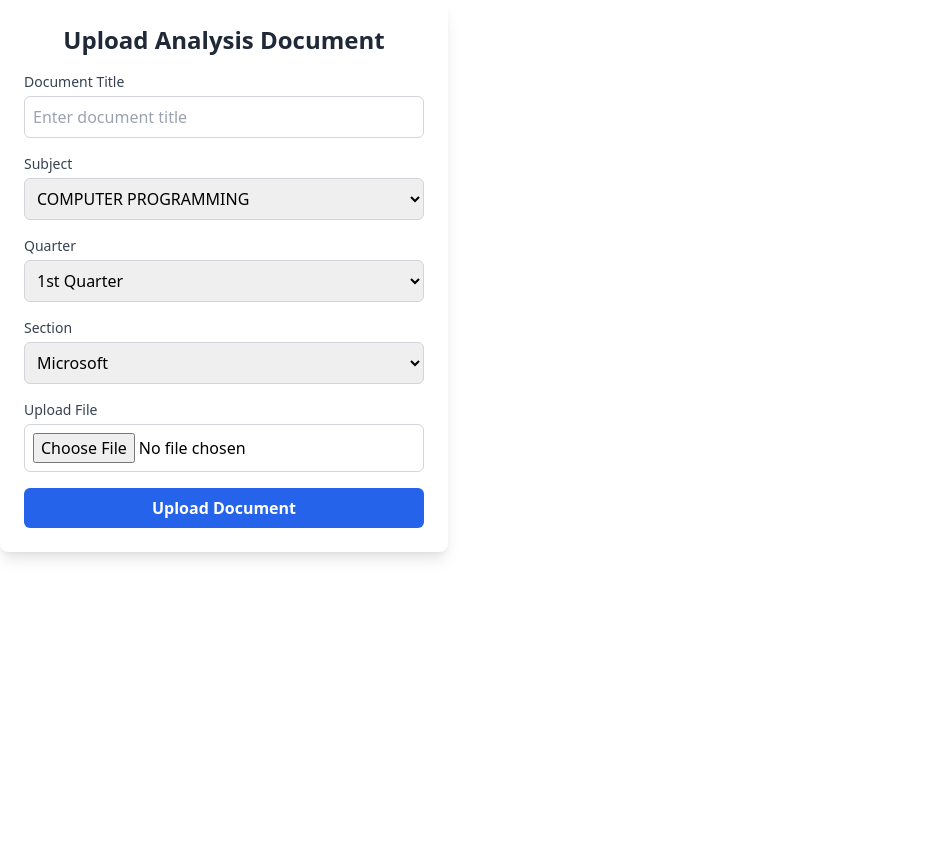
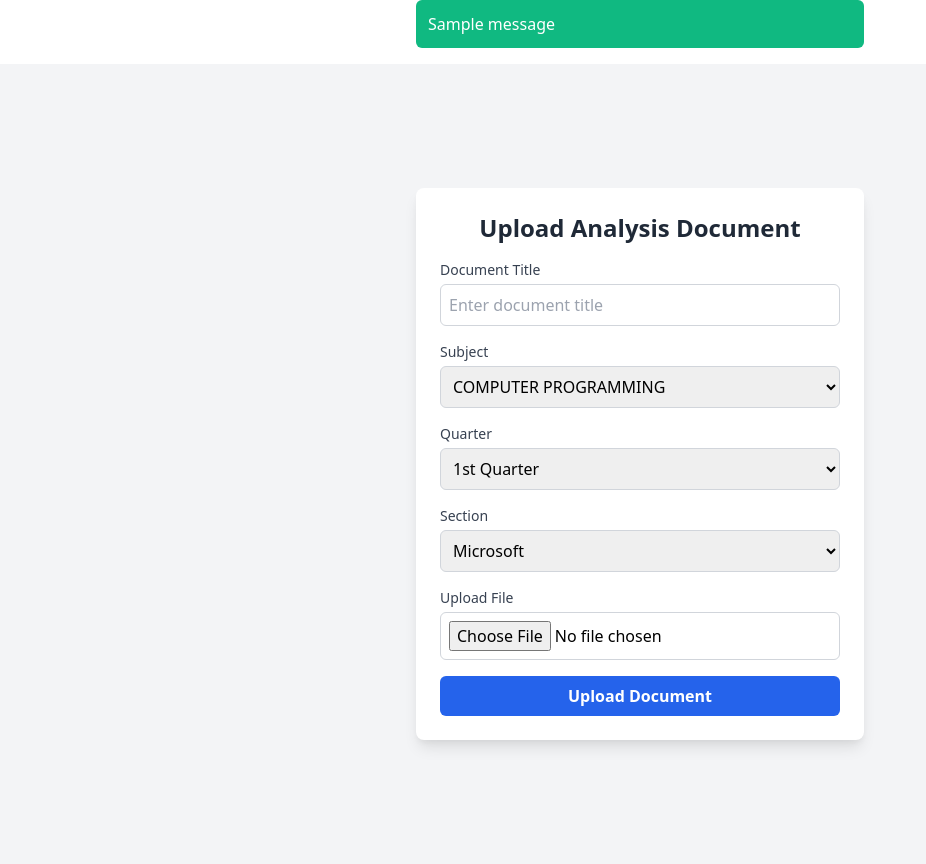
Before and after one commit to Dima-salang/esptfa-arima, a Django app: page /upload-document/ in a window 1280 px wide. Shown: the part 60-924 px from the top of the page, without its empty margins (0-926 px from the left). Before the commit the page ends 619 px from the top, so only its background shows below. Run offline with Django 5.2, Linux system fonts and the light colour scheme; a user stored in the database is signed in; data comes from the database, SQL or seed files in the repository; both versions use the stored data as it was after the commit; tables that the repository leaves empty hold one stand-in row (values such as "Sample post"); one stand-in notice (Sample message) is shown.

Commit message:
add: validation on upload document form

```diff
--- a/esptfa-arima/Authentication/models.py
+++ b/esptfa-arima/Authentication/models.py
@@ -8,4 +8,4 @@ class Teacher(models.Model):
     user_id = models.OneToOneField(User, on_delete=models.CASCADE)
 
     def __str__(self):
-        return self.user.get_full_name() or self.user.username
+        return self.user_id.get_full_name() or self.user_id.username
--- a/esptfa-arima/Test_Management/admin.py
+++ b/esptfa-arima/Test_Management/admin.py
@@ -1,10 +1,12 @@
 from django.contrib import admin
 
 # Register your models here.
-from .models import Section, Student, AnalysisDocument, FormativeAssessmentScore, PredictedScore
+from .models import Section, Student, AnalysisDocument, FormativeAssessmentScore, PredictedScore,Subject, Quarter
 
 admin.site.register(Section)
 admin.site.register(Student)
 admin.site.register(AnalysisDocument)
 admin.site.register(FormativeAssessmentScore)
 admin.site.register(PredictedScore)
+admin.site.register(Subject)
+admin.site.register(Quarter)
--- a/esptfa-arima/Test_Management/forms.py
+++ b/esptfa-arima/Test_Management/forms.py
@@ -1,5 +1,7 @@
 from django import forms
 from .models import AnalysisDocument
+from django.contrib import messages
+import os
 
 
 class AnalysisDocumentForm(forms.ModelForm):
@@ -7,3 +9,37 @@ class AnalysisDocumentForm(forms.ModelForm):
         model = AnalysisDocument
         fields = ['analysis_doc_title',
                   'analysis_doc', 'section_id', 'quarter', 'subject']
+
+    def clean(self):
+        cleaned_data = super().clean()
+
+        return cleaned_data
+
+
+    def clean_analysis_doc(self):
+        file = self.cleaned_data.get("analysis_doc")
+
+        if file:
+            allowed_extensions = [".csv", ".xls", ".xlsx"]
+            ext = os.path.splitext(file.name)[1].lower()
+
+            if ext not in allowed_extensions:
+                raise forms.ValidationError(
+                    "Invalid file format. Please upload a CSV or Excel file.")
+
+            # (Optional) MIME type validation for extra security
+            allowed_types = [
+                "text/csv",
+                "application/vnd.ms-excel",
+                "application/vnd.openxmlformats-officedocument.spreadsheetml.sheet",
+            ]
+            if file.content_type not in allowed_types:
+                raise forms.ValidationError(
+                    "Invalid file type. Only CSV and Excel files are allowed.")
+
+            # Validate file size (Max: 5MB)
+            max_size = 5 * 1024 * 1024  # 5MB
+            if file.size > max_size:
+                raise forms.ValidationError("File size must be under 5MB.")
+
+        return file
--- a/esptfa-arima/Test_Management/templates/upload_document.html
+++ b/esptfa-arima/Test_Management/templates/upload_document.html
@@ -1,11 +1,23 @@
-
 {% extends "base.html" %}
 
 {% block title %} Upload Analysis Document {% endblock %}
 
 {% block content %}
-<body class="bg-gray-100 flex items-center justify-center min-h-screen">
 
+{% if messages %}
+<div class="max-w-md mx-auto mb-4">
+    {% for message in messages %}
+    <div class="p-3 rounded-md text-white
+        {% if message.tags == 'success' %} bg-green-500
+        {% elif message.tags == 'error' %} bg-red-500
+        {% else %} bg-blue-500 {% endif %}">
+        {{ message }}
+    </div>
+    {% endfor %}
+</div>
+{% endif %}
+
+<div class="bg-gray-100 min-h-screen flex items-center justify-center p-4">
 
     <div class="bg-white shadow-lg rounded-lg p-6 max-w-md w-full">
         <h2 class="text-2xl font-semibold text-gray-800 mb-4 text-center">Upload Analysis Document</h2>
@@ -13,44 +25,73 @@
         <form action="" method="POST" enctype="multipart/form-data" class="space-y-4">
             {% csrf_token %}
 
+            <!-- Display Form Errors -->
+            {% if form.errors %}
+            <div class="p-3 mb-4 bg-red-100 text-red-700 border border-red-400 rounded">
+                <p class="font-semibold">Please fix the following errors:</p>
+                <ul class="list-disc list-inside">
+                    {% for field, errors in form.errors.items %}
+                    {% for error in errors %}
+                    <li>{{ error }}</li>
+                    {% endfor %}
+                    {% endfor %}
+                </ul>
+            </div>
+            {% endif %}
+
             <!-- Document Title -->
             <div>
-                <label for="id_analysis_doc_title" class="block text-sm font-medium text-gray-700">Document Title</label>
-                <input type="text" name="analysis_doc_title" id="id_analysis_doc_title" class="mt-1 block w-full p-2 border border-gray-300 rounded-md focus:ring-blue-500 focus:border-blue-500" placeholder="Enter document title" required>
+                <label for="id_analysis_doc_title" class="block text-sm font-medium text-gray-700">Document
+                    Title</label>
+                <input type="text" name="analysis_doc_title" id="id_analysis_doc_title"
+                    class="mt-1 block w-full p-2 border border-gray-300 rounded-md focus:ring-blue-500 focus:border-blue-500"
+                    placeholder="Enter document title" required>
+                {% if form.analysis_doc_title.errors %}
+                <p class="text-red-500 text-sm mt-1">{{ form.analysis_doc_title.errors.0 }}</p>
+                {% endif %}
             </div>
 
             <!-- Subject Selection -->
             <div>
                 <label for="id_subject" class="block text-sm font-medium text-gray-700">Subject</label>
-                <select name="subject" id="id_subject" class="mt-1 block w-full border border-gray-300 rounded-md p-2 focus:ring-blue-500 focus:border-blue-500">
+                <select name="subject" id="id_subject"
+                    class="mt-1 block w-full border border-gray-300 rounded-md p-2 focus:ring-blue-500 focus:border-blue-500">
                     {% for subject in form.fields.subject.queryset %}
-                        <option value="{{ subject.pk }}">{{ subject }}</option>
+                    <option value="{{ subject.pk }}">{{ subject }}</option>
                     {% endfor %}
                 </select>
+                {% if form.subject.errors %}
+                <p class="text-red-500 text-sm mt-1">{{ form.subject.errors.0 }}</p>
+                {% endif %}
             </div>
 
             <!-- Quarter Selection-->
             <div>
                 <label for="id_quarter" class="block text-sm font-medium text-gray-700">Quarter</label>
-                <select name="quarter" id="id_quarter" class="mt-1 block w-full border border-gray-300 rounded-md p-2 focus:ring-blue-500 focus:border-blue-500">
+                <select name="quarter" id="id_quarter"
+                    class="mt-1 block w-full border border-gray-300 rounded-md p-2 focus:ring-blue-500 focus:border-blue-500">
                     {% for quarter in form.fields.quarter.queryset %}
-                        <option value="{{ quarter.pk }}">{{ quarter }}</option>
+                    <option value="{{ quarter.pk }}">{{ quarter }}</option>
                     {% endfor %}
                 </select>
+                {% if form.quarter.errors %}
+                <p class="text-red-500 text-sm mt-1">{{ form.quarter.errors.0 }}</p>
+                {% endif %}
             </div>
-
-
 
             <!-- Section Selection -->
             <div>
                 <label for="id_section_id" class="block text-sm font-medium text-gray-700">Section</label>
-                <select name="section_id" id="id_section_id" class="mt-1 block w-full border border-gray-300 rounded-md p-2 focus:ring-blue-500 focus:border-blue-500">
+                <select name="section_id" id="id_section_id"
+                    class="mt-1 block w-full border border-gray-300 rounded-md p-2 focus:ring-blue-500 focus:border-blue-500">
                     {% for section in form.fields.section_id.queryset %}
-                        <option value="{{ section.pk }}">{{ section }}</option>
+                    <option value="{{ section.pk }}">{{ section }}</option>
                     {% endfor %}
                 </select>
+                {% if form.section_id.errors %}
+                <p class="text-red-500 text-sm mt-1">{{ form.section_id.errors.0 }}</p>
+                {% endif %}
             </div>
-
 
             <!-- File Upload -->
             <div>
@@ -58,14 +99,20 @@
                 <input type="file" name="analysis_doc" id="id_analysis_doc"
                     class="mt-1 block w-full border border-gray-300 rounded-md p-2 focus:ring-blue-500 focus:border-blue-500 bg-white"
                     required>
+                {% if form.analysis_doc.errors %}
+                <p class="text-red-500 text-sm mt-1">{{ form.analysis_doc.errors.0 }}</p>
+                {% endif %}
             </div>
 
             <!-- Submit Button -->
             <div>
-                <button type="submit" class="w-full bg-blue-600 hover:bg-blue-700 text-white font-semibold py-2 px-4 rounded-md transition">
+                <button type="submit"
+                    class="w-full bg-blue-600 hover:bg-blue-700 text-white font-semibold py-2 px-4 rounded-md transition">
                     Upload Document
                 </button>
             </div>
         </form>
     </div>
+</div>
+
 {% endblock %}
--- a/esptfa-arima/Test_Management/views.py
+++ b/esptfa-arima/Test_Management/views.py
@@ -1,23 +1,36 @@
 from django.shortcuts import render, redirect
+from django.contrib import messages
+from django.core.exceptions import ObjectDoesNotExist
 from .forms import AnalysisDocumentForm
 from django.contrib.auth.decorators import login_required
 from Authentication.models import Teacher
 
+
 @login_required
 def upload_analysis_document(request):
+    """Handle document uploads with error handling."""
+    try:
+        teacher = Teacher.objects.get(user_id=request.user)
+    except ObjectDoesNotExist:
+        messages.error(request, "You are not assigned as a teacher.")
+        return redirect("home")  # Redirect if user isn't a teacher
 
-
-    teacher = Teacher.objects.get(user_id=request.user)
     if request.method == "POST":
-
         form = AnalysisDocumentForm(request.POST, request.FILES)
         if form.is_valid():
-            document = form.save(commit=False)
-            document.teacher_id = teacher  # Assign logged-in user as the teacher
-            document.save()
+            try:
+                document = form.save(commit=False)
+                document.teacher_id = teacher
+                document.save()
+                messages.success(request, "Document uploaded successfully!")
+                return redirect("upload_document")  # Redirect after success
+            except Exception as e:
+                # Catch database/file save issues
+                messages.error(request, f"An error occurred: {str(e)}")
+        else:
+            messages.error(
+                request, "Invalid form submission. Please check your inputs.")
 
-            # Redirect to a success page or list
-            return redirect('upload_document')
     else:
         form = AnalysisDocumentForm()
 
--- /dev/null
+++ b/esptfa-arima/analysis_documents/fa_scores.csv
@@ -0,0 +1,2 @@
+student_id,first_name,last_name,section,fa1,fa2,fa3,fa4,fa5,fa6,fa7,fa8,fa9,fa10
+213,Luis,Putan,A,75,78,80,82,85,84,86,88,87,89
```
Also changed, not shown: esptfa-arima/db.sqlite3, 5 other files.
